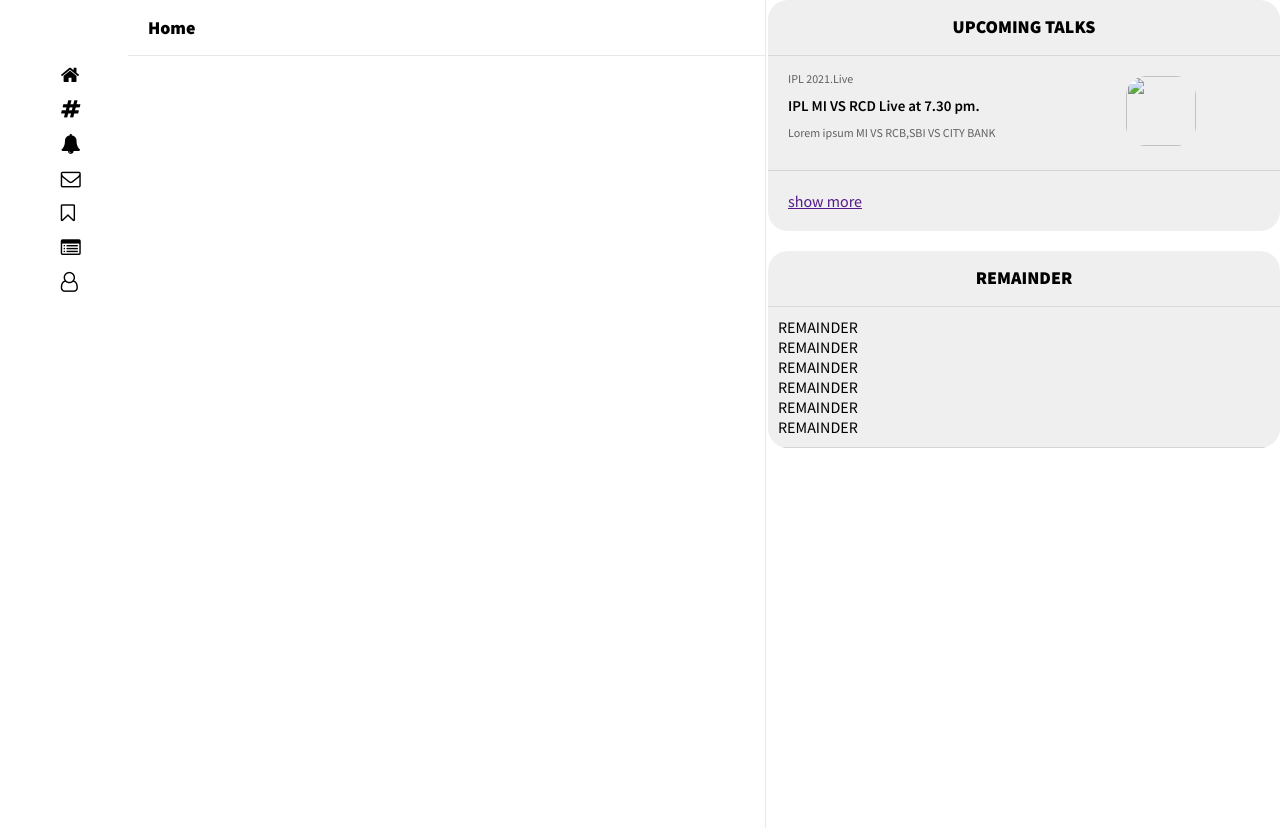
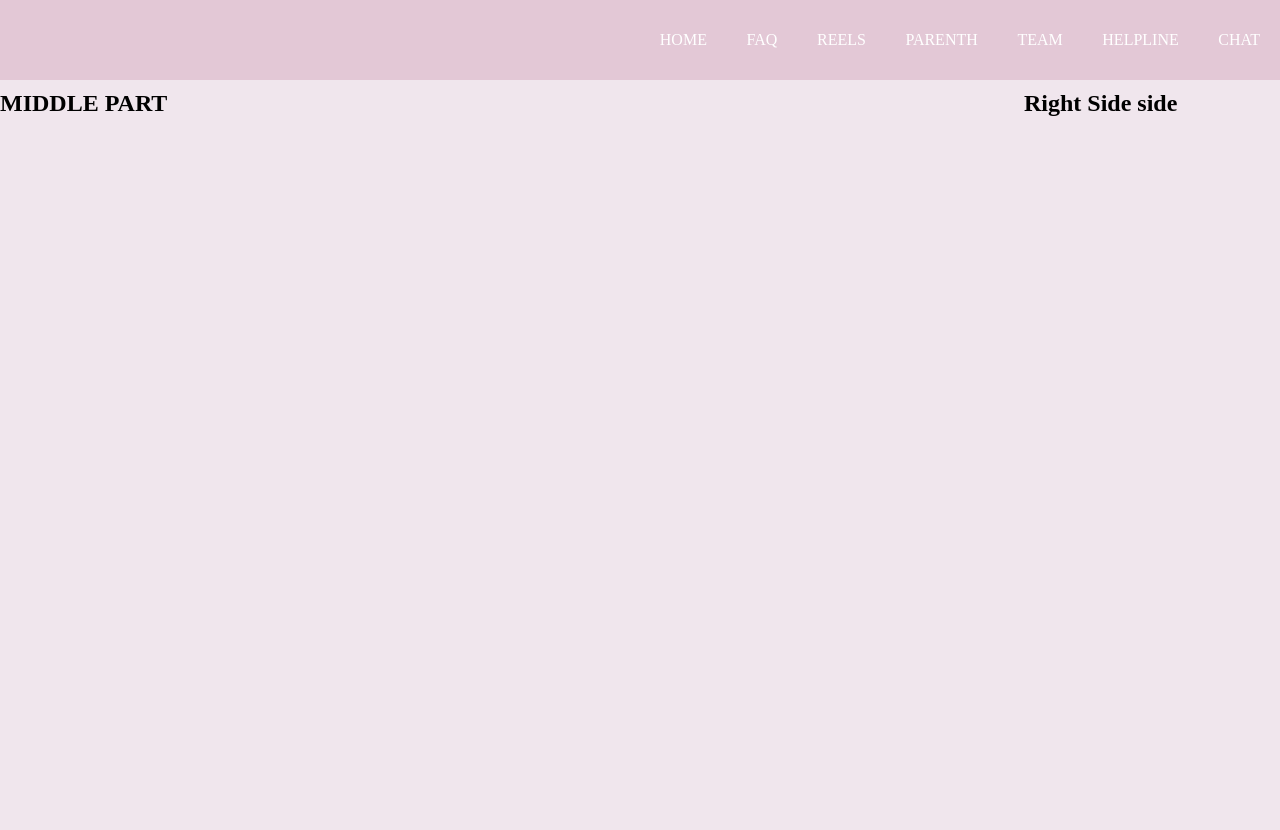
Before and after one commit to bug-debug-done/sex-education, a plain HTML site: page index.html in a window 1280 px wide. Shown: the top 830 px of the page. Drawn offline with Linux system fonts and the light colour scheme.

Commit message:
Redesign

```diff
--- a/css/style.css
+++ b/css/style.css
@@ -1,199 +1,131 @@
 *{
+    margin: 0;
     padding: 0;
-  margin: 0;
-  font-family: 'Source Sans Pro', sans-serif;
+    box-sizing: border-box;
+}
+body{
+    background: #f0e6ed;
 }
 
-.container{
-  display: grid;
-  grid-template-columns: 20% 60% 20%;
-}
-.options-menu{
-  width: 99.8%;
-  border-right: 1px solid #e8e8e8;
-  height: 768px;
-  padding-top: 60px;
-}
-.options-center{
-  width: 75%;
-  margin: 0 auto;
+nav{
+    height: 10vh;
+    background: #e3c8d6;
 }
 
-.option{
-  display: grid;
-}
-.option div a{
-  text-decoration: none;
-  font-size: 20px;
-  font-weight: 600;
-  padding: 12px 15px;
-  border-radius: 30px;
-  color: black;
-}
-.option div{
-  padding: 2% 0 8% 31%;
-}
-.option div a i{
-  padding: 0 20px 0 0;
-  font-weight: 100;
-}
-.option div a:hover{
-  color:hotpink;
-  background: #e1f5ff;
-}
-.content-menu{
-  width: 99.6%;
-  border-right: 1px solid #e8e8e8;
-  background: white;
-}
-.prefer{
-  width: 100%;
-  height: 55px;
+.nav-links{
     display: flex;
-  flex-wrap: wrap;
-  justify-content: space-between;
+    list-style: none;
+    width: 50%;
+    height: 100%;
+    justify-content: space-around;
     align-items: center;
-  border-bottom: 1px solid #e8e8e8;
-  position: sticky;
-  top: 0;
-  background: white;
-  z-index: 1000;
-}
-.prefer span{
-  padding: 0 20px;
-}
-.prefer span a{
-  text-decoration: none;
-  color: #000;
-  font-weight: 800;
-  font-size: 18px;
-}
-.prefer span i{
-  font-size: 18px;
+    margin-left: auto;
 
 }
-.trending-menu{
-  width: 100%;
+.nav-links li a{
+    color: white;
+    text-decoration: none;
+    font-size: 16px;
 }
-.trending-center{
-  width:100%;
-  margin: 0 0 0 0;
+.nav-links li a,
+nav ul li a::after,
+nav ul li a::before{
+  transition: all .5s;
+}
+nav ul li a:hover{
+  color: #555;
 }
 
-.trending, .follow{
-  width: 100%;
-  background: #efefef;
-  border-radius: 20px;
-  margin: 0 0 20px 0;
-  overflow-y: hidden;
-  max-height: 333px;
+
+@media screen and (max-width:760px){
+    .line{
+        width:30px;
+        height: 3px;
+        background: white;
+        margin: 5px;
     }
-.trending:hover, .follow:hover{
-  overflow-y: auto;
+    nav{
+        position: relative;
     }
-.header{
-  width: 100%;
-  height: 55px;
-  text-align: center;
-  border-bottom: 1px solid #d8d8d8;
-}
-.header p{
-  padding: 15px 20px;
-  font-size: 18px;
-  font-weight: 900;
-}
-.trends, .reminders{
-  width: 100%;
-}
-.trend{
-  display: grid;
-  grid-template-columns: 70% 30%;
-  border-bottom: 1px solid #d4d4d4;
-}
-.trend-msg{
-  margin: 15px 0 0 20px;
-}
-.trend-name{
-  margin: 0 0 10px 0;
+    .hamburger{
+        position: absolute;
         cursor: pointer;
-}
-.trend-name p, .trend-with p{
-  font-size: 12px;
-  opacity: 0.6;
-}
-.trend-width{
-  margin: 0 0 20px 0;
-  cursor: pointer;
-}
-.subject p{
-  font-size: 15px;
-  font-weight: 600;
-  text-justify: inter-word;
-  word-wrap: break-word;
-  margin: 0 0 10px 0;
-  cursor: pointer;
-}
-.trend-with p a{
-  text-decoration: none;
-  color: #000;
-}
-.trend-with p a:hover{
-  text-decoration: underline;
-  opacity: 1;
-}
-.trend-picture{
-  padding: 20px 0;
-}
-.trend-picture img{
-  width: 70px;
-  height: 70px;
-  border-radius: 20px;
-}
-.trend:hover, .reminders:hover{
-  background: #e8e8e8;
-}
-.show-more{
-  padding: 20px 20px;
-}
-.show-more:hover{
-  background: #e8e8e8;
-  border-radius: 0 0 20px 20px;
-}
-.reminders{
-  display: grid;
-  grid-template-columns: 20% 50% 30%;
-  padding: 10px 0;
-  align-items: center;
-  border-bottom: 1px solid #d4d4d4;
-}
-.reminder-profile{
-  padding: 0 0 0 10px;
+        right: 5%;
+        top: 50%;
+        transform: translate(-5%, -50%);
+        z-index: 2;
     }
 
-@media(max-width:1450px){
-  .option span{
-    display: none;
+    .nav-links{
+        position: fixed;
+        background: #e3c8d6;
+        height: 100vh;
+        width: 100%;
+        flex-direction: column;
+        clip-path: circle(100px at 90% -10%);
+        -webkit-clip-path: circle(100px at 90% -10%);
+        transition: all 1s ease-out;
+        pointer-events: none;
         }
-  .container{
-    grid-template-columns: 10% 50% 40%;
+        .nav-links.open{
+            clip-path: circle(1000px at 90% -10%);
+        -webkit-clip-path: circle(1000px at 90% -10%);
+        pointer-events: all;
         }
-  .option-center{
-    width: 99.6%;
+
+
+        .nav-links li a{
+            font-size: 20px;
         }
-  .option div a i{
-    padding: 0;
-    border-radius: 50%;
+        .nav-links li:nth-child(1){
+            transition: all 0.5s ease 0.2s;
+        }
+        .nav-links li:nth-child(2){
+            transition: all 0.5s ease 0.4s;
+        }
+        .nav-links li:nth-child(3){
+            transition: all 0.5s ease 0.6s;
+        }
+        .nav-links li:nth-child(4){
+            transition: all 0.5s ease 0.8s;
+        }
+        .nav-links li:nth-child(5){
+            transition: all 0.5s ease 1.0s;
+        }
+        .nav-links li:nth-child(6){
+            transition: all 0.5s ease 1.2s;
+        }
+        .nav-links li.fade{
+            opacity: 1;
         }
 }
 
-@media(max-width:960px){
-  .options-menu{
-    display: none;
+header{
+    background: #f6edee;
+    border-radius: 20px;
 }
-  .trending-menu{
-    display: none;
+footer{
+    background: #f0e6ed;
+    border-radius: 20px;
 }
-  .container{
-    grid-template-columns: 100%;
+section{
+    width:80%;
+    float: left;
+    height:1000px;
+
+
 }
+.right{
+    width:20%;
+    float:left;
+    height: 800px;
+
 }
+.main{
+    margin: 10px 0px;
+}
+.main::after{
+    content:"";
+    clear:both;
+    display: table;
+}
--- a/index.html
+++ b/index.html
@@ -5,109 +5,54 @@
     <meta charset="UTF-8">
     <meta http-equiv="X-UA-Compatible" content="IE=edge">
     <meta name="viewport" content="width=device-width, initial-scale=1.0">
-    <title>Sex Education</title>
+    <title>Document</title>
     <link rel="stylesheet" href="css/style.css">
-    <link rel="stylesheet" href="https://stackpath.bootstrapcdn.com/font-awesome/4.7.0/css/font-awesome.min.css">
-    <link
-        href="https://fonts.googleapis.com/css2?family=Source+Sans+Pro:ital,wght@0,200;0,300;0,400;0,600;0,700;0,900;1,200;1,300;1,400;1,600;1,700;1,900&display=swap"
-        rel="stylesheet">
 </head>
 
 <body>
+    <header>
+        <nav>
+            <div class="hamburger">
+                <div class="line"></div>
+                <div class="line"></div>
+                <div class="line"></div>
+            </div>
+            <ul class="nav-links">
+                <li><a href="#">HOME</a></li>
+                <li><a href="#">FAQ</a></li>
+                <li><a href="#">REELS</a></li>
+                <li><a href="#">PARENTH</a></li>
+                <li><a href="#">TEAM</a></li>
+                <li><a href="#">HELPLINE</a></li>
+                <li><a href="#">CHAT</a></li>
+            </ul>
+        </nav>
+    </header>
+
     <div class="container">
-        <!-- ---NAV FUNCTION--- -->
-        <div class="options-menu">
-            <div class="options-center">
-                <!-- <div class="logo">
-                    <p>Lorem Ipsum</p>
-                </div> -->
-                <div class="option">
-                    <div><a href=""><i class="fa fa-home"></i><span>HOME</span></a></div>
-                    <div><a href=""><i class="fa fa-hashtag"></i><span>FAQ</span></a></div>
-                    <div><a href=""><i class="fa fa-bell"></i><span>REELS</span></a></div>
-                    <div><a href=""><i class="fa fa-envelope-o"></i><span>PARENTH</span></a></div>
-                    <div><a href=""><i class="fa fa-bookmark-o"></i><span>TEAM</span></a></div>
-                    <div><a href=""><i class="fa fa-list-alt"></i><span>HELPLINE</span></a></div>
-                    <div><a href=""><i class="fa fa-user-o"></i><span>CHAT</span></a></div>
-                </div>
-            </div>
+        <div class="main">
+            <section>
+                <h1>
+                    MIDDLE PART
+                </h1>
+            </section>
+            <aside class="right">
+                <h1>
+                    Right Side side
+                </h1>
+            </aside>
         </div>
-        <!-- --END OF NAV FUNCTION--- -->
-        <!-- --CONTENT MENU----- -->
-        <div class="content-menu">
-            <div class="prefer">
-                <span><a href="">Home</a></span>
-            </div>
 
-        </div>
-        <!-- --END OF COONTENT MENU ---- -->
-        <!-- --TRENDING MENU -->
-        <div class="trending-menu">
-            <div class="trending-center">
-                <div class="trending">
-                    <div class="header">
-                        <p>UPCOMING TALKS</p>
-                    </div>
-                    <div class="trends">
-                        <!-- --EACH TREND--- -->
-                        <div class="trend">
-                            <div class="trend-msg">
-                                <div class="trend-name">
-                                    <p>IPL 2021.Live</p>
-                                </div>
-                                <div class="subject">
-                                    <p>IPL MI VS RCD Live at 7.30 pm.</p>
-                                </div>
-                                <div class="trend-with">
-                                    <p>Lorem ipsum <a href="">MI VS RCB</a>,<a href="">SBI VS CITY BANK</a></p>
-                                </div>
-                            </div>
-                            <div class="trend-picture">
-                                <img src="" alt="">
-                            </div>
-                        </div>
-                        <div class="show-more">
-                            <a href="">show more</a>
-                        </div>
-                        <!-- --END OF EACH TREND -->
-                    </div>
+        <footer>
+            <h1>footer</h1>
 
-                </div>
-                <!-- follow -->
-                <div class="follow">
-                    <div class="header">
-                        <p>REMAINDER</p>
-                    </div>
-                    <div class="reminders">
-                        <!-- ---Each reminders-- -->
-                        <div class="reminder">
-                            <div class="reminder-profile">
-                                <p>REMAINDER</p>
-                            </div>
-                            <div class="reminder-profile">
-                                <p>REMAINDER</p>
-                            </div>
-                            <div class="reminder-profile">
-                                <p>REMAINDER</p>
-                            </div>
-                            <div class="reminder-profile">
-                                <p>REMAINDER</p>
-                            </div>
-                            <div class="reminder-profile">
-                                <p>REMAINDER</p>
-                            </div>
-                            <div class="reminder-profile">
-                                <p>REMAINDER</p>
-                            </div>
-                        </div>
+        </footer>
 
-                    </div>
-                </div>
-                <!-- --end of follow -->
-            </div>
-        </div>
-        <!-- --END OF TRENDING MENU -->
     </div>
+
+
+
+    <script src="js/script.js"></script>
 </body>
 
 </html>
--- a/js/script.js
+++ b/js/script.js
@@ -0,0 +1,11 @@
+const hamburger = document.querySelector(".hamburger");
+const navLinks = document.querySelector(".nav-links");
+const links = document.querySelector(".nav-links li");
+
+
+hamburger.addEventListener("click", () => {
+    navLinks.classList.toggle("open");
+    links.forEach(link => {
+        link.classList.toggle("fade");
+    });
+});
```
Lines whose indentation alone changed are shown as unchanged.
